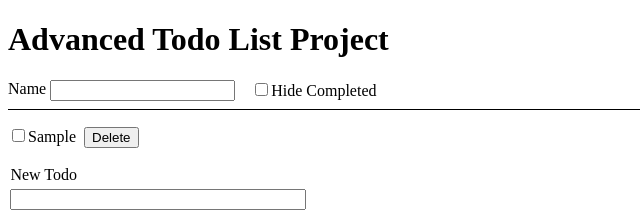
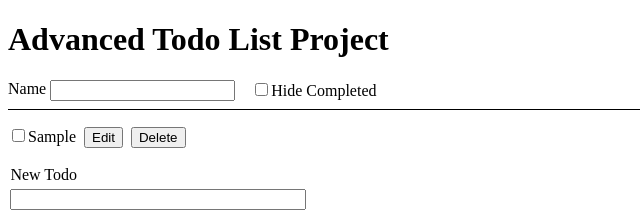
Before and after one commit to akshaycodess/react-basic-and-intermediate, a React (Vite) app: page / in a window 1280 px wide. Both pictures are taken after typing "Sample" into the empty fields and a click on the button "Add Todo". Shown: the top 213 px of the page, without its empty margins (0-640 px from the left). Built offline with nearby package versions, Linux system fonts and the light colour scheme.

Commit message:
bonus part to change item name

```diff
--- a/src/App.jsx
+++ b/src/App.jsx
@@ -37,6 +37,14 @@ function reducer(todos, { type, payload }) {
 
         return todo
       })
+    case ACTIONS.UPDATE:
+      return todos.map(todo => {
+        if (todo.id === payload.id) {
+          return { ...todo, name: payload.name }
+        }
+
+        return todo
+      })
     default:
       throw new Error(`No action found for ${type}.`)
   }
@@ -54,7 +62,7 @@ function App() {
   })
 
   const filterTodos = todos.filter((todo) => {
-    if(hideCompletedFilter && todo.completed) return false
+    if (hideCompletedFilter && todo.completed) return false
     return todo.name.includes(filterName)
   })
 
@@ -74,6 +82,10 @@ function App() {
   function deleteTodo(todoId) {
     dispatch({ type: ACTIONS.DELETE, payload: { id: todoId } })
   }
+  // to update item name
+  function updateTodoName(id, name) {
+    dispatch({ type: ACTIONS.UPDATE, payload: { id, name } })
+  }
 
   return (
     <TodoContext.Provider
@@ -82,6 +94,7 @@ function App() {
         addNewTodo,
         toggleTodo,
         deleteTodo,
+        updateTodoName,
       }}
     >
       <h1>Advanced Todo List Project</h1>
@@ -94,7 +107,7 @@ function App() {
       <TodoList />
       <TodoForm />
     </TodoContext.Provider>
-  );
+  )
 }
 
 export default App
@@ -103,3 +116,7 @@ export default App
 // 1. The state for our todos should be stored in local storage so when we come back to the page at a later time all our data is still there
 // 2. Convert all the state in the application to use `useReducer` and `Context` to pass the state between components
 // 3. Add a form that lets you filter todos by their name and hide completed todos
+
+// Bonus
+// 1. Add the ability to edit existing todos
+// This is in the bonus section not because the editing portion is tricky, but because handling the proper UI state of swapping between text and an input is something we haven't really done before
--- a/src/TodoItem.jsx
+++ b/src/TodoItem.jsx
@@ -1,11 +1,29 @@
-import { useContext } from "react"
+import { useContext, useRef, useState } from "react"
 import { TodoContext } from "./App"
 
 export function TodoItem({ id, name, completed }) {
-    const { toggleTodo, deleteTodo } = useContext(TodoContext)
+const { toggleTodo, deleteTodo, updateTodoName } = useContext(TodoContext)
+const [isEditing, setIsEditing] = useState(false)
+const nameRef = useRef()
+
+function handleSubmit(e) {
+    e.preventDefault()
+
+    if (nameRef.current.value === "") return
+
+    updateTodoName(id, nameRef.current.value)
+    setIsEditing(false)
+}
 
     return (
         <li className="list-item">
+        {isEditing ? (
+            <form onSubmit={handleSubmit}>
+            <input autoFocus type="text" defaultValue={name} ref={nameRef} />
+            <button data-button-edit>Save</button>
+            </form>
+        ) : (
+            <>
             <label className="list-item-label">
                 <input
                 checked={completed}
@@ -15,7 +33,14 @@ export function TodoItem({ id, name, completed }) {
                 />
                 <span data-list-item-text>{name}</span>
             </label>
-        <button onClick={() => deleteTodo(id)} data-button-delete>Delete</button>
+            <button data-button-edit onClick={() => setIsEditing(true)}>
+                Edit
+            </button>
+            <button onClick={() => deleteTodo(id)} data-button-delete>
+                Delete
+            </button>
+            </>
+        )}
         </li>
     )
 }
```
Lines whose indentation alone changed are shown as unchanged.
